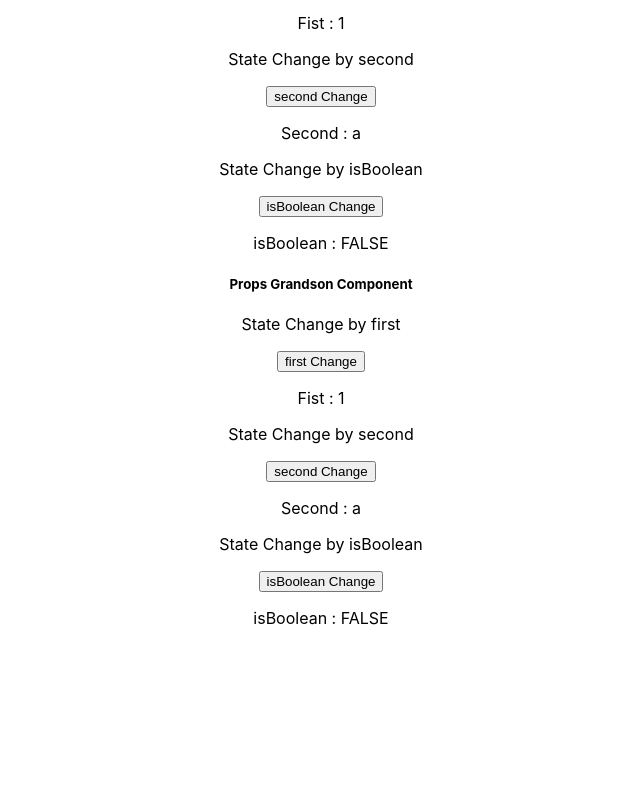
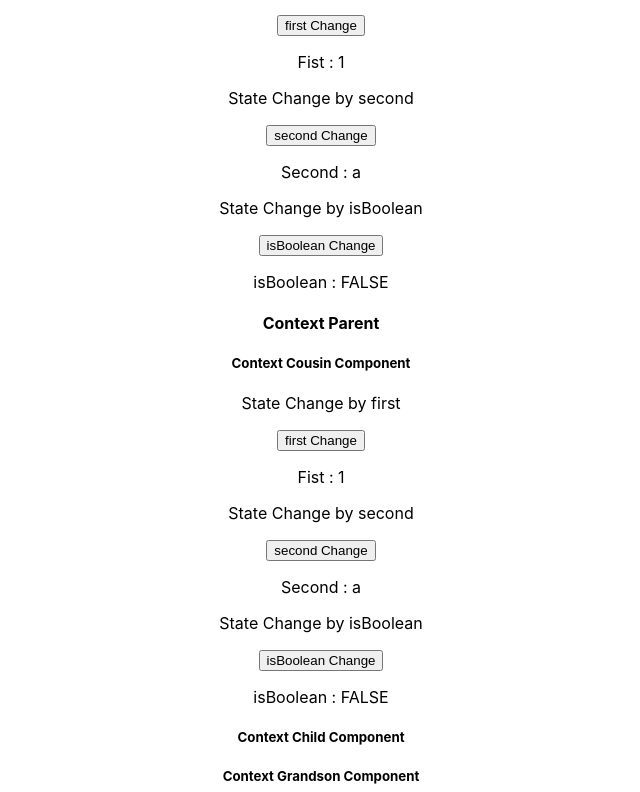
Before and after one commit to gaengkun/React-base, a React (Create React App) app: page / in a window 1280 px wide. Shown: the part 1928-2720 px from the top of the page, without its empty margins (319-959 px from the left). Before the commit the page ends 2572 px from the top, so only its background shows below. Built offline with nearby package versions, Linux system fonts and the light colour scheme.

Commit message:
2020-10-17 Add  Context Case

```diff
--- a/src/App.tsx
+++ b/src/App.tsx
@@ -1,10 +1,15 @@
 import React from "react";
 import "./App.css";
 
-import { NotGoodCase, UseStateCase, UseReducerCase } from "./components/many-state-base";
+import {
+  NotGoodCase,
+  UseStateCase,
+  UseReducerCase,
+} from "./components/many-state-base";
 import ParentComponent from "./components/pure-component-base/parent";
 import UseCallbackBase from "./components/use-callback-base";
 import PropsParent from "./components/props-context-base/props-case/props-parent";
+import ContextParent from "./components/props-context-base/context-case";
 function App() {
   return (
     <div className="App">
@@ -39,9 +44,10 @@ function App() {
       <div>
         <h3>Props vs Context</h3>
         <PropsParent />
+        <ContextParent />
       </div>
     </div>
   );
 }
 
-export default App;
+export default React.memo(App);
--- a/src/components/props-context-base/context-case/context-child.tsx
+++ b/src/components/props-context-base/context-case/context-child.tsx
@@ -2,13 +2,13 @@ import React from "react";
 
 import ContextGrandson from "./context-grandson";
 
-function PropsChildComponent({ formState, setFormState }: any) {
+function PropsChildComponent() {
   console.log("child Rendering");
 
   return (
     <div>
-      <h5>PropsChildComponent</h5>
-      <div>
+      <h5>Context Child Component</h5>
+      {/* <div>
         <p>State Change by first</p>
         <button
           onClick={() => {
@@ -49,12 +49,12 @@ function PropsChildComponent({ formState, setFormState }: any) {
           isBoolean Change
         </button>
         <p>isBoolean : {formState.isBoolean ? "TRUE" : "FALSE"}</p>
-      </div>
+      </div> */}
       <div>
-        <ContextGrandson formState={formState} setFormState={setFormState} />
+        <ContextGrandson />
       </div>
     </div>
   );
 }
 
-export default PropsChildComponent;
+export default React.memo(PropsChildComponent);
--- a/src/components/props-context-base/context-case/context-cousin.tsx
+++ b/src/components/props-context-base/context-case/context-cousin.tsx
@@ -1,11 +1,17 @@
-import React from "react";
+import React, { useContext } from "react";
+import { ContextCaseContext } from "./store";
 
-function ContextCousinComponent({ formState, setFormState }: any) {
+function ContextCousinComponent() {
   console.log("cousin Rendering");
+
+  const { testState, testAction } = useContext(ContextCaseContext);
+
+  const { formState } = testState;
+  const setFormState = testAction.setFormState!;
 
   return (
     <div>
-      <h5>PropsCousinComponent</h5>
+      <h5>Context Cousin Component</h5>
       <div>
         <p>State Change by first</p>
         <button
--- a/src/components/props-context-base/context-case/context-grandson.tsx
+++ b/src/components/props-context-base/context-case/context-grandson.tsx
@@ -1,10 +1,16 @@
-import React from "react";
+import React, { useContext } from "react";
 
-function ContextGrandson({ formState, setFormState }: any) {
+import { ContextCaseContext } from "./store";
+
+function ContextGrandson() {
   console.log("grandson Rendering");
+
+  const { testState, testAction } = useContext(ContextCaseContext);
+  const { formState } = testState;
+  const setFormState = testAction.setFormState!;
   return (
     <div>
-      <h5>Props Grandson Component</h5>
+      <h5>Context Grandson Component</h5>
       <div>
         <p>State Change by first</p>
         <button
--- a/src/components/props-context-base/context-case/context-parent.tsx
+++ b/src/components/props-context-base/context-case/context-parent.tsx
@@ -1,13 +1,13 @@
-import React, { useState, useEffect, useCallback } from "react";
+import React, { useEffect, useCallback, useContext } from "react";
+
+import { ContextCaseContext } from "./store";
 
 import ChildComponent from "./context-child";
 import CousinComponent from "./context-cousin";
 function PropsParent() {
-  const [formState, setFormState] = useState({
-    first: 1,
-    second: "a",
-    isBoolean: false,
-  });
+  const { testState, testAction } = useContext(ContextCaseContext);
+
+  const { formState } = testState;
 
   const fetchData = useCallback(() => {
     console.log(formState);
@@ -19,9 +19,9 @@ function PropsParent() {
   console.log("parent Rendering");
   return (
     <div>
-      <h4>Props Parent</h4>
-      <CousinComponent formState={formState} setFormState={setFormState} />
-      <ChildComponent formState={formState} setFormState={setFormState} />
+      <h4>Context Parent</h4>
+      <CousinComponent />
+      <ChildComponent />
     </div>
   );
 }
--- a/src/components/props-context-base/context-case/index.tsx
+++ b/src/components/props-context-base/context-case/index.tsx
@@ -1,10 +1,11 @@
 import React from "react";
 import { ContextCaseProvider } from "./store";
 
+import ContextParent from "./context-parent";
 export default () => {
   return (
     <ContextCaseProvider>
-      <div></div>
+      <ContextParent />
     </ContextCaseProvider>
   );
 };
--- a/src/components/props-context-base/context-case/store.tsx
+++ b/src/components/props-context-base/context-case/store.tsx
@@ -1,4 +1,21 @@
 import React, { createContext, useState } from "react";
+
+type ActionType = {
+  setFormState?(data: any): void;
+};
+
+type StateType = {
+  formState: {
+    first: number;
+    second: string;
+    isBoolean: boolean;
+  };
+};
+
+type BundleType = {
+  testState: StateType;
+  testAction: ActionType;
+};
 
 const initialData = {
   testState: {
@@ -12,24 +29,28 @@ const initialData = {
   testAction: {},
 };
 
-const ContextCaseContext = createContext(initialData);
+const ContextCaseContext = createContext<BundleType>(initialData);
 
 function ContextCaseProvider(props: { children: JSX.Element }) {
   const [formState, setFormState] = useState(initialData.testState.formState);
 
-  const testState = {
+  const testState: StateType = {
     formState,
   };
 
-  const testAction = {
+  const testAction: ActionType = {
     setFormState,
   };
-  const bundle = {
+  const bundle: BundleType = {
     testState,
     testAction,
   };
 
-  return <ContextCaseContext.Provider value={bundle}>{props.children}</ContextCaseContext.Provider>;
+  return (
+    <ContextCaseContext.Provider value={bundle}>
+      {props.children}
+    </ContextCaseContext.Provider>
+  );
 }
 
 export { ContextCaseProvider, ContextCaseContext };
--- a/src/components/props-context-base/props-case/props-child.tsx
+++ b/src/components/props-context-base/props-case/props-child.tsx
@@ -9,52 +9,12 @@ function PropsChildComponent({ formState, setFormState }: any) {
     <div>
       <h5>PropsChildComponent</h5>
       <div>
-        <p>State Change by first</p>
-        <button
-          onClick={() => {
-            setFormState({
-              ...formState,
-              first: Math.round(Math.random() * 10),
-            });
-          }}
-        >
-          first Change
-        </button>
-        <p>Fist : {formState.first}</p>
-      </div>
-      <div>
-        <p>State Change by second</p>
-        <button
-          onClick={() => {
-            setFormState({
-              ...formState,
-              second: formState.second === "a" ? "b" : "a",
-            });
-          }}
-        >
-          second Change
-        </button>
-        <p>Second : {formState.second}</p>
-      </div>
-      <div>
-        <p>State Change by isBoolean</p>
-        <button
-          onClick={() => {
-            setFormState({
-              ...formState,
-              isBoolean: !formState.isBoolean,
-            });
-          }}
-        >
-          isBoolean Change
-        </button>
-        <p>isBoolean : {formState.isBoolean ? "TRUE" : "FALSE"}</p>
-      </div>
-      <div>
         <PropsGrandson formState={formState} setFormState={setFormState} />
       </div>
     </div>
   );
 }
 
-export default PropsChildComponent;
+export default React.memo(PropsChildComponent, (prev, cur) => {
+  return false;
+});
```
Also changed, not shown: 2 other files (tests, documents, lock files or other folders).
